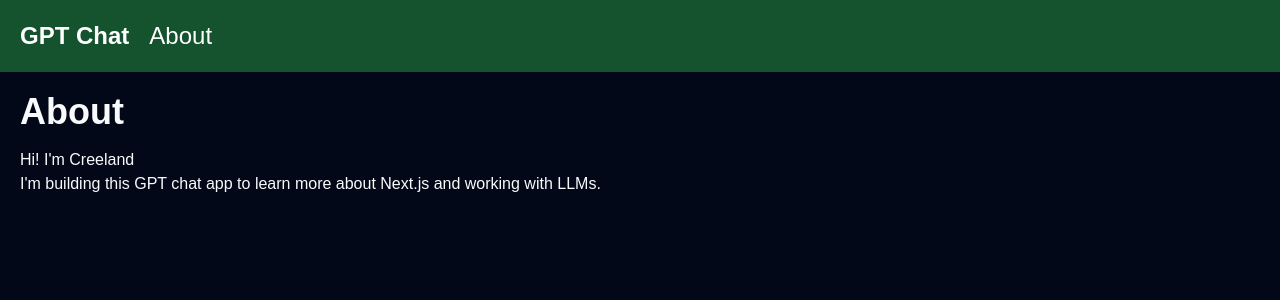
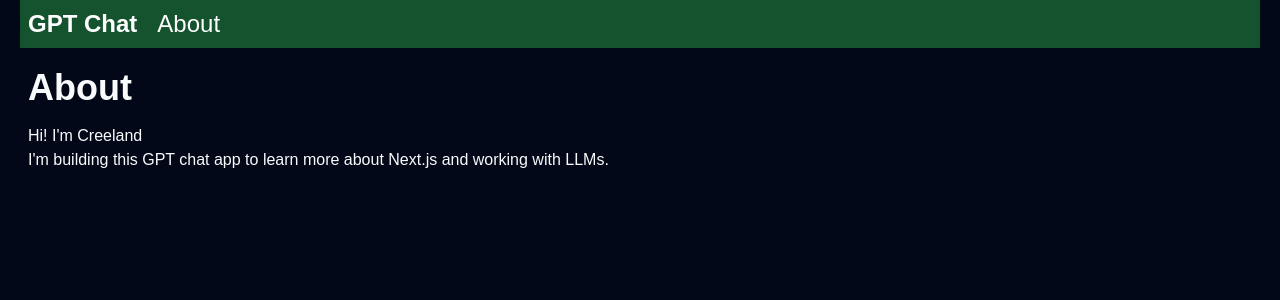
Before and after one commit to Creeland/chat-gpt-app, a Next.js app: page /about in a window 1280 px wide. Shown: the top 300 px of the page. Built offline with nearby package versions, Linux system fonts and the light colour scheme.

Commit message:
tailwind

```diff
--- a/src/app/about/page.tsx
+++ b/src/app/about/page.tsx
@@ -1,6 +1,6 @@
 export default function AboutRoute() {
   return (
-    <main className="p-5">
+    <main className="pt-5 px-2">
       <h1 className="text-4xl font-bold">About</h1>
       <p className="mt-4">Hi! I&apos;m Creeland</p>
       <p>
--- a/src/app/layout.tsx
+++ b/src/app/layout.tsx
@@ -27,9 +27,9 @@ export default function RootLayout({
   return (
     <html lang="en">
       <body
-        className={`${geistSans.variable} ${geistMono.variable} antialiased`}
+        className={`${geistSans.variable} ${geistMono.variable} antialiased px-2 md:px-5`}
       >
-        <header className="text-white font-bold bg-green-900 text-2xl p-5">
+        <header className="text-white font-bold bg-green-900 text-2xl p-2">
           <div className="flex flex-grow">
             <Link href="/">GPT Chat</Link>
             <Link href="/about" className="ml-5 font-light">
@@ -37,7 +37,9 @@ export default function RootLayout({
             </Link>
           </div>
         </header>
-        {children}
+        <div className="flex flex-col md:flex-row">
+          <div className="flex-grow">{children}</div>
+        </div>
       </body>
     </html>
   )
--- a/src/app/page.tsx
+++ b/src/app/page.tsx
@@ -1,6 +1,6 @@
 export default function HomeRoute() {
   return (
-    <main className="p-5">
+    <main className="pt-5 px-2">
       <h1 className="text-4xl font-bold">Welcome to GPT Chat</h1>
     </main>
   )
```
